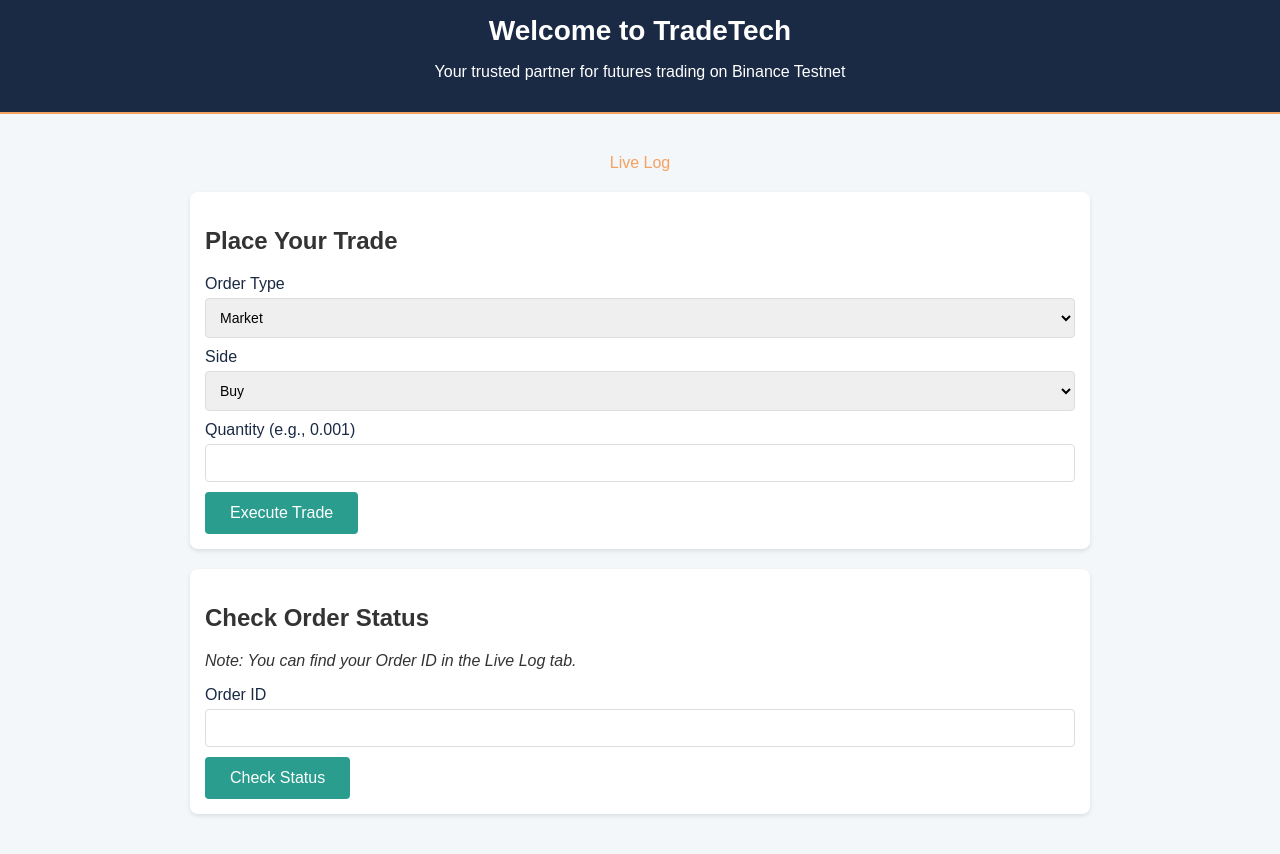
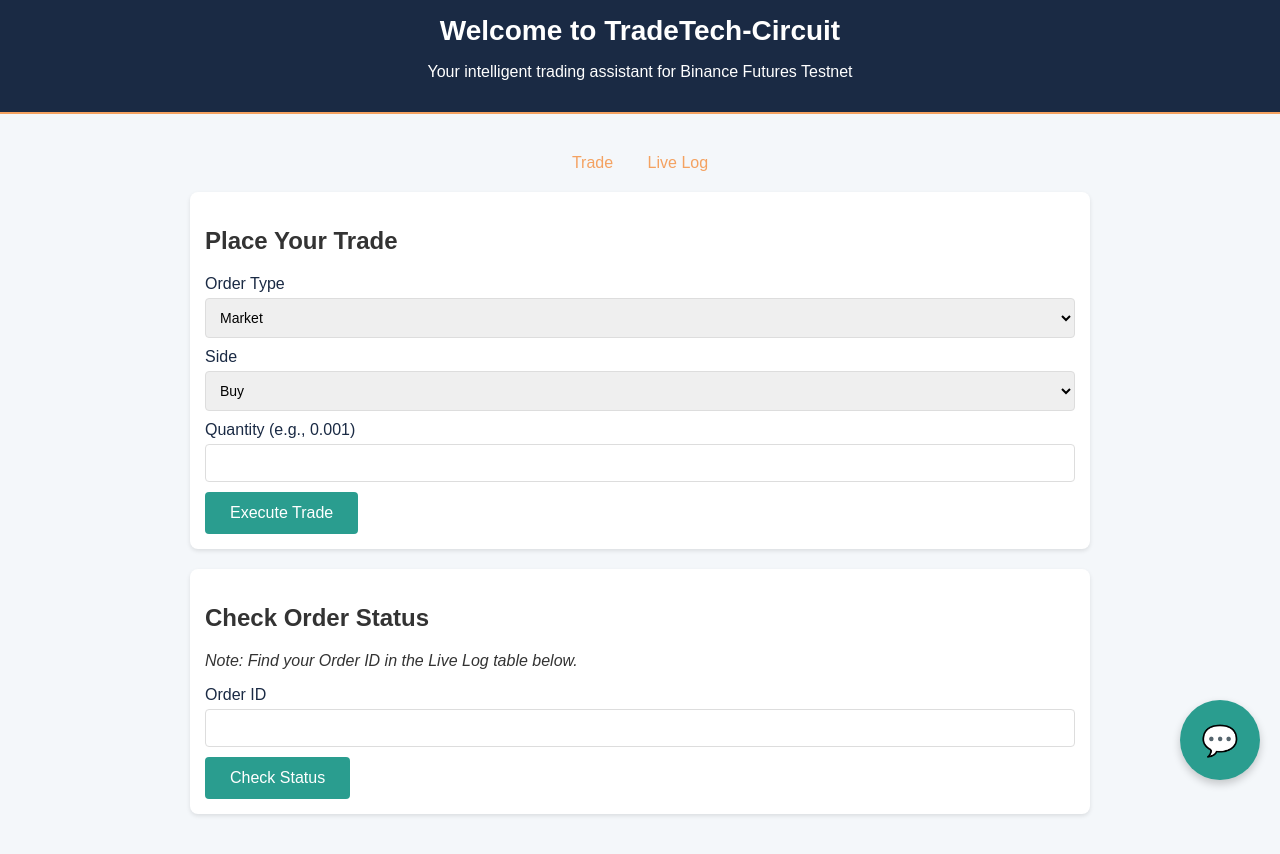
Before and after one commit to Naitik1104/Trade-Tech-Circuit, a Flask app: page / in a window 1280 px wide. Run offline with Flask 3, Linux system fonts and the light colour scheme; parts of the project's set-up code (start-up, migrations or seed data) failed here and were passed over.

Commit message:
Update index.html

```diff
--- a/templates/index.html
+++ b/templates/index.html
@@ -3,7 +3,7 @@
 <head>
     <meta charset="UTF-8">
     <meta name="viewport" content="width=device-width, initial-scale=1.0">
-    <title>TradeTech - Futures Trading</title>
+    <title>TradeTech-Circuit - Futures Trading Bot</title>
     <style>
         body {
             font-family: 'Arial', sans-serif;
@@ -87,19 +87,91 @@
         }
         .flash.success { background-color: #e6f3e6; color: #2a9d8f; }
         .flash.error { background-color: #ffebee; color: #e76f51; }
+        .chat-icon {
+            position: fixed;
+            bottom: 20px;
+            right: 20px;
+            width: 80px;
+            height: 80px;
+            background-color: #2a9d8f;
+            border-radius: 50%;
+            display: flex;
+            align-items: center;
+            justify-content: center;
+            color: white;
+            font-size: 30px;
+            cursor: pointer;
+            box-shadow: 0 4px 8px rgba(0,0,0,0.2);
+            z-index: 1000;
+        }
+        .chat-icon:hover {
+            background-color: #264653;
+        }
+        .chat-window {
+            display: none;
+            position: fixed;
+            bottom: 110px;
+            right: 20px;
+            width: 400px;
+            height: 450px;
+            background: white;
+            border-radius: 8px;
+            box-shadow: 0 4px 8px rgba(0,0,0,0.1);
+            flex-direction: column;
+            z-index: 1000;
+        }
+        .chat-header {
+            background-color: #1a2a44;
+            color: white;
+            padding: 10px;
+            border-top-left-radius: 8px;
+            border-top-right-radius: 8px;
+            font-weight: 500;
+        }
+        .chat-messages {
+            flex-grow: 1;
+            padding: 15px;
+            overflow-y: auto;
+            background: #f9f9f9;
+            line-height: 1.6;
+        }
+        .chat-message {
+            margin: 10px 0;
+            padding: 12px;
+            border-radius: 6px;
+            max-width: 90%;
+            word-wrap: break-word;
+        }
+        .chat-message.user { background-color: #e7f0fa; align-self: flex-end; }
+        .chat-message.bot { background-color: #e6f3e6; align-self: flex-start; }
+        .chat-input {
+            display: flex;
+            padding: 10px;
+            border-top: 1px solid #ddd;
+        }
+        .chat-input input {
+            flex-grow: 1;
+            margin-right: 10px;
+            padding: 8px;
+            font-size: 14px;
+        }
+        .chat-window.active { display: flex; }
         @media (max-width: 600px) {
             .container { padding: 10px; }
             .nav a { margin: 0 10px; }
+            .chat-window { width: 90%; right: 5%; }
+            .chat-icon { width: 60px; height: 60px; font-size: 24px; }
         }
     </style>
 </head>
 <body>
     <header>
-        <h1>Welcome to TradeTech</h1>
-        <p>Your trusted partner for futures trading on Binance Testnet</p>
+        <h1>Welcome to TradeTech-Circuit</h1>
+        <p>Your intelligent trading assistant for Binance Futures Testnet</p>
     </header>
     <div class="container">
         <div class="nav">
+            <a href="{{ url_for('index') }}">Trade</a>
             <a href="{{ url_for('live_log') }}">Live Log</a>
         </div>
         {% with messages = get_flashed_messages(with_categories=true) %}
@@ -150,24 +222,61 @@
 
         <div class="form-group">
             <h2>Check Order Status</h2>
-            <p><em>Note: You can find your Order ID in the Live Log tab.</em></p>
+            <p><em>Note: Find your Order ID in the Live Log table below.</em></p>
             <form method="POST" action="{{ url_for('check_status') }}">
                 <div>
                     <label for="order_id">Order ID</label>
-                    <input type="text" id="order_id" name="order_id" required>
+                    <input type="number" id="order_id" name="order_id" required>
                 </div>
                 <button type="submit">Check Status</button>
             </form>
         </div>
     </div>
 
+    <div class="chat-icon" onclick="toggleChat()">💬</div>
+    <div class="chat-window" id="chatWindow">
+        <div class="chat-header">TradeTech-Circuit Bot</div>
+        <div class="chat-messages" id="chatMessages">Type a command or type 'help' for sample commands.</div>
+        <form class="chat-input" id="chatForm">
+            <input type="text" name="command" placeholder="Type your command..." required>
+            <button type="submit">Send</button>
+        </form>
+    </div>
+
     <script>
-        function toggleFields() {
-            const orderType = document.getElementById('order_type').value;
-            document.getElementById('price_field').style.display = orderType === 'limit' || orderType === 'stop_limit' ? 'block' : 'none';
-            document.getElementById('stop_price_field').style.display = orderType === 'stop_limit' ? 'block' : 'none';
-            document.getElementById('limit_price_field').style.display = orderType === 'stop_limit' ? 'block' : 'none';
+        function toggleChat() {
+            const chatWindow = document.getElementById('chatWindow');
+            chatWindow.classList.toggle('active');
         }
+
+        document.getElementById('chatForm').addEventListener('submit', function(e) {
+            e.preventDefault();
+            const form = this;
+            const command = form.querySelector('input[name="command"]').value;
+            const chatMessages = document.getElementById('chatMessages');
+            const userMessage = document.createElement('div');
+            userMessage.className = 'chat-message user';
+            userMessage.textContent = command;
+            chatMessages.appendChild(userMessage);
+            chatMessages.scrollTop = chatMessages.scrollHeight;
+            fetch('/process_command', {
+                method: 'POST',
+                body: new FormData(form),
+                headers: {
+                    'X-Requested-With': 'XMLHttpRequest'
+                }
+            })
+            .then(response => response.json())
+            .then(data => {
+                const botMessage = document.createElement('div');
+                botMessage.className = 'chat-message bot';
+                botMessage.textContent = data.response;
+                chatMessages.appendChild(botMessage);
+                chatMessages.scrollTop = chatMessages.scrollHeight;
+                form.querySelector('input[name="command"]').value = '';
+            })
+            .catch(error => console.error('Error:', error));
+        });
     </script>
 </body>
 </html>
```
